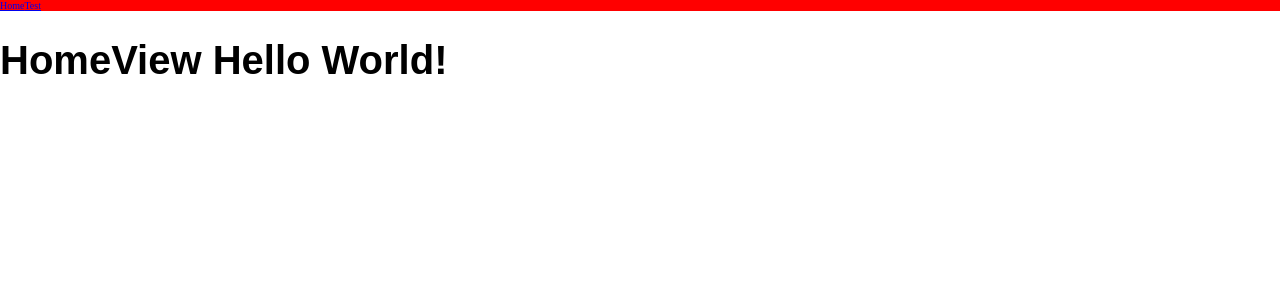
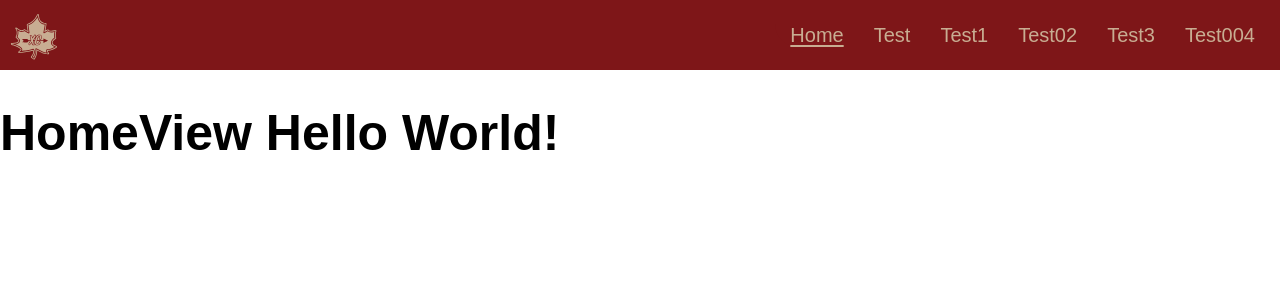
Before and after one commit to lucascapistrant/mgxcwebsite, a Vue app: page / in a window 1280 px wide. Shown: the top 300 px of the page. Built offline with nearby package versions, Linux system fonts and the light colour scheme; a web font is replaced by a local one.

Commit message:
website header

```diff
--- a/src/assets/main.css
+++ b/src/assets/main.css
@@ -1,6 +1,5 @@
 :root {
   box-sizing: border-box;
-
   --color-primary: #7E1618;
   --color-secondary: #C8AD92;
   --color-background: #3A3A3A;
@@ -35,12 +34,26 @@ h3 {
   font-size: 2.5rem;
 }
 
-p {
+p, a {
   font-size: 1.7rem;
   font-family: var(--font-body);
 }
 
 /* Desktop */
 @media screen and (min-width: 768px) {
+  h1 {
+    font-size: 5rem;
+  }
 
+  h2 {
+    font-size: 4rem;
+  }
+
+  h3 {
+    font-size: 3rem;
+  }
+
+  p {
+    font-size: 2rem;
+  }
 }
--- a/src/components/Header.vue
+++ b/src/components/Header.vue
@@ -1,16 +1,187 @@
 <script setup>
 //import "ComponentName" from './componentname.vue';
+import { ref, vModelDynamic } from 'vue';
+
+const menuOpen = ref(false);
+const animate = ref(false);
+
+function triggerAnimation() {
+    animate.value = false;
+    setTimeout(() => {
+        animate.value = true;
+    }, 0);
+}
+
 </script>
 
 <template>
 <header>
-    <RouterLink to="/">Home</RouterLink>
-    <RouterLink to="/test">Test</RouterLink>
+    <div class="logo">
+        <RouterLink to="/" @click="menuOpen = false">
+            <img src="../assets/mgxc_logo.svg" alt="">
+            <h1>MAPLE GROVE<br>CROSS COUNTRY</h1>
+        </RouterLink>
+    </div>
+    <nav>
+        <button class="nav_button" @click="menuOpen = !menuOpen; triggerAnimation()">
+            <img class="nav_logo" src="../assets/mgxc_hamburger.svg" alt="Navigate" :class="{ animate }">
+        </button>
+        <div class="overlay" @click="menuOpen = false" v-show="menuOpen"></div>
+        <Transition name="nav-slide">
+            <div class="nav_links" v-show="menuOpen" @click="menuOpen = false">
+                <RouterLink to="/">Home</RouterLink>
+                <RouterLink to="/test">Test</RouterLink>
+                <RouterLink to="/test">Test1</RouterLink>
+                <RouterLink to="/test">Test02</RouterLink>
+                <RouterLink to="/test">Test3</RouterLink>
+                <RouterLink to="/test">Test004</RouterLink>
+            </div>
+        </Transition>
+    </nav>
 </header>
 </template>
 
 <style scoped>
 header {
-    background-color: red;
+    background-color: var(--color-primary);
+    display: flex;
+    justify-content: space-between;
+    align-items: center;
+    padding: 10px;
+}
+
+.logo {
+    display: flex;
+    z-index: 1;
+    img {
+        width: 50px;
+        padding-right: 10px;
+    }
+    h1 {
+        margin: 0;
+    }
+     h1{
+        font-size: 2rem;
+        color: var(--color-secondary);
+    }
+    a {
+        display: flex;
+        text-decoration: none !important;
+    }
+
+    @media screen and (max-width: 340px) {
+        img {
+            display: none;
+        }
+    }
+}
+
+nav {
+    height: fit-content;
+    /* position: relative; */
+
+    button {
+        background: none;
+        border: none;
+        outline: none;
+        padding: 0;
+        position: relative;
+        z-index: 1;
+    }
+}
+
+.nav_links {
+    position: absolute;
+    display: flex;
+    flex-direction: column;
+    right: 0;
+    padding: 20px;
+    box-sizing: border-box;
+    border-radius: 0 0 0 30px;
+    background: var(--color-primary);
+    a {
+        color: var(--color-secondary);
+        font-size: 3rem;
+        padding: 10px 0;
+        text-decoration: none;
+        text-align: right;
+    }
+}
+
+.router-link-exact-active {
+    text-decoration: underline !important;
+    text-decoration-thickness: 2px !important;
+    text-underline-offset: 3px !important;
+}
+
+.nav-slide-enter-active,
+.nav-slide-leave-active {
+    transition: all 0.3s ease-out;
+}
+
+.nav-slide-enter-from,
+.nav-slide-leave-to {
+  transform: translateX(100%);
+}
+
+.overlay {
+    background-color: blue;
+    z-index: 0;
+    position: fixed;
+    top: 0;
+    left: 0;
+    width: 100%;
+    height: 100%;
+}
+
+.animate {
+    animation: bounce 0.3s ease-in-out forwards;
+}
+
+/* Desktop */
+@media screen and (min-width: 768px) {
+    .logo h1 {
+        display: none;
+    }
+    .nav_button {
+        display: none;
+    }
+    .nav_links {
+        display: block !important;
+        position: relative;
+        padding: 0;
+
+
+        a {
+            font-size: 2rem;
+            margin: 0 15px;
+            padding: 0;
+            position: relative;
+        }
+        a::after {
+            content: '';
+            position: absolute;
+            bottom: 0px;
+            left: 50%;
+            transform: translateX(-50%);
+            width: 0;
+            height: 1px;
+            background-color: currentColor;
+            transition: width 0.3s ease;
+        }
+        a:hover::after {
+          width: 98%;
+        }
+    }
+}
+
+/* animations */
+@keyframes bounce {
+    0% { transform: scale(1) }
+    25% { transform: scale(1.2) }
+    50% { transform: scale(1) }
+    75% { transform: scale(1.2) }
+    80% { transform: scale(1) }
+
 }
 </style>
```
Also changed, not shown: src/assets/mgxc_hamburger.svg (added), src/assets/mgxc_logo.svg (added).
